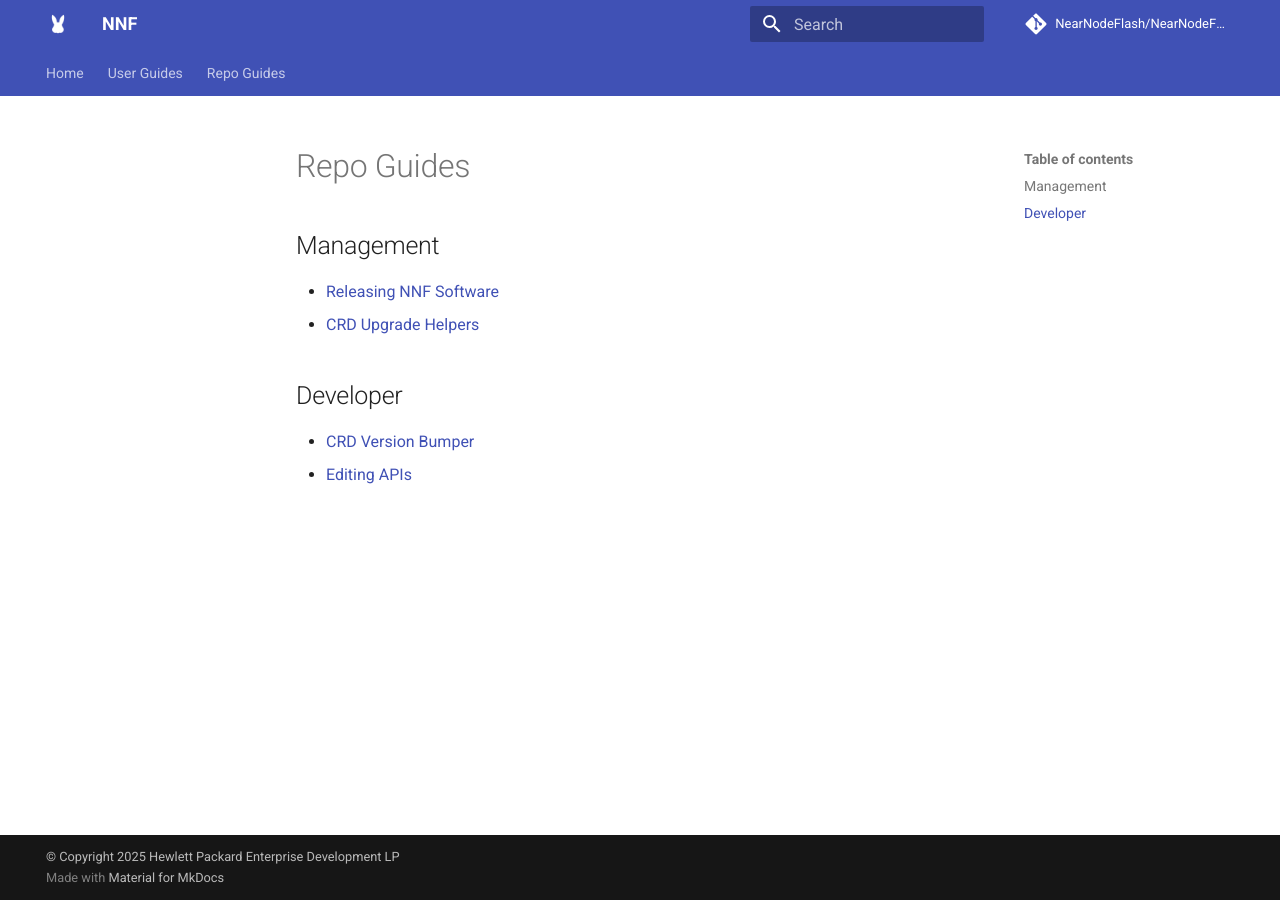
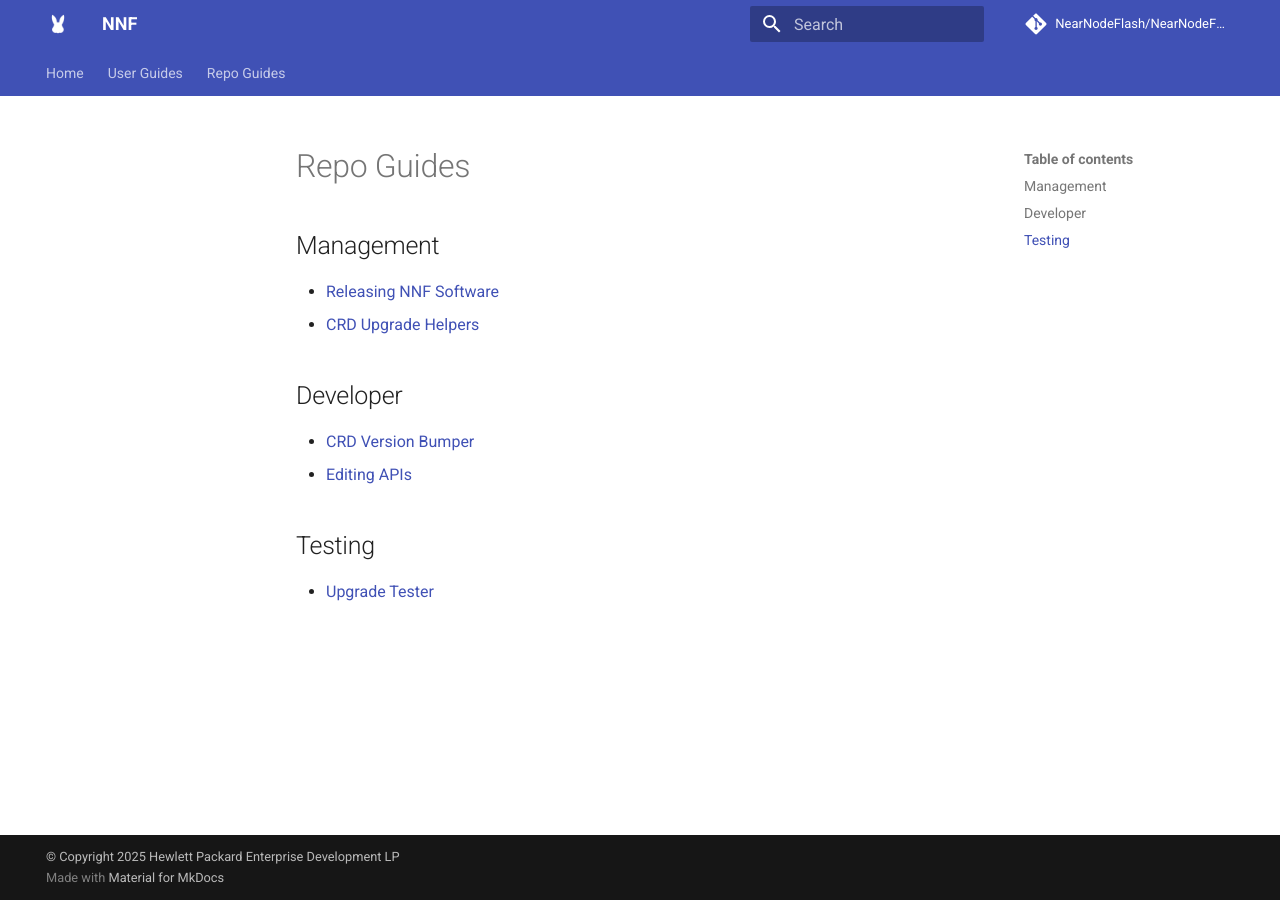
Before and after one commit to NearNodeFlash/NearNodeFlash.github.io, an MkDocs documentation site: the page built from docs/repo-guides/readme.md, in a window 1280 px wide. Built offline with MkDocs 1.6.1 and Material for MkDocs 9.7.7, drawn with Linux system fonts in a browser that asks for light colours; comment, search, counter and statistics services are not loaded; the version menu is left out.

Commit message:
add another index level
Signed-off-by: Dean Roehrich <dean.roehrich@hpe.com>

```diff
--- a/docs/repo-guides/readme.md
+++ b/docs/repo-guides/readme.md
@@ -9,3 +9,7 @@
 
 * [CRD Version Bumper](crd-bumper/readme.md)
 * [Editing APIs](crd-bumper/editing-apis.md)
+
+## Testing
+
+* [Upgrade Tester](testing/upgrade-tester.md)
```
